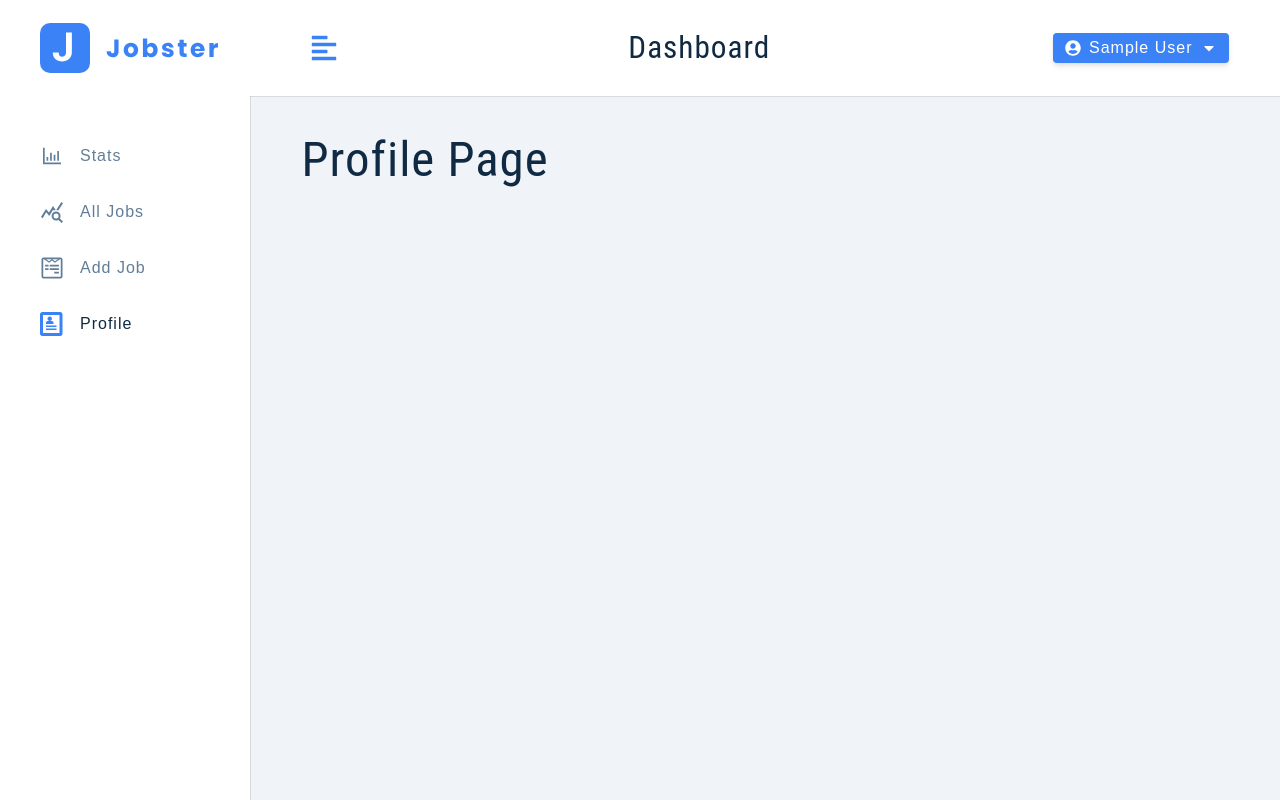
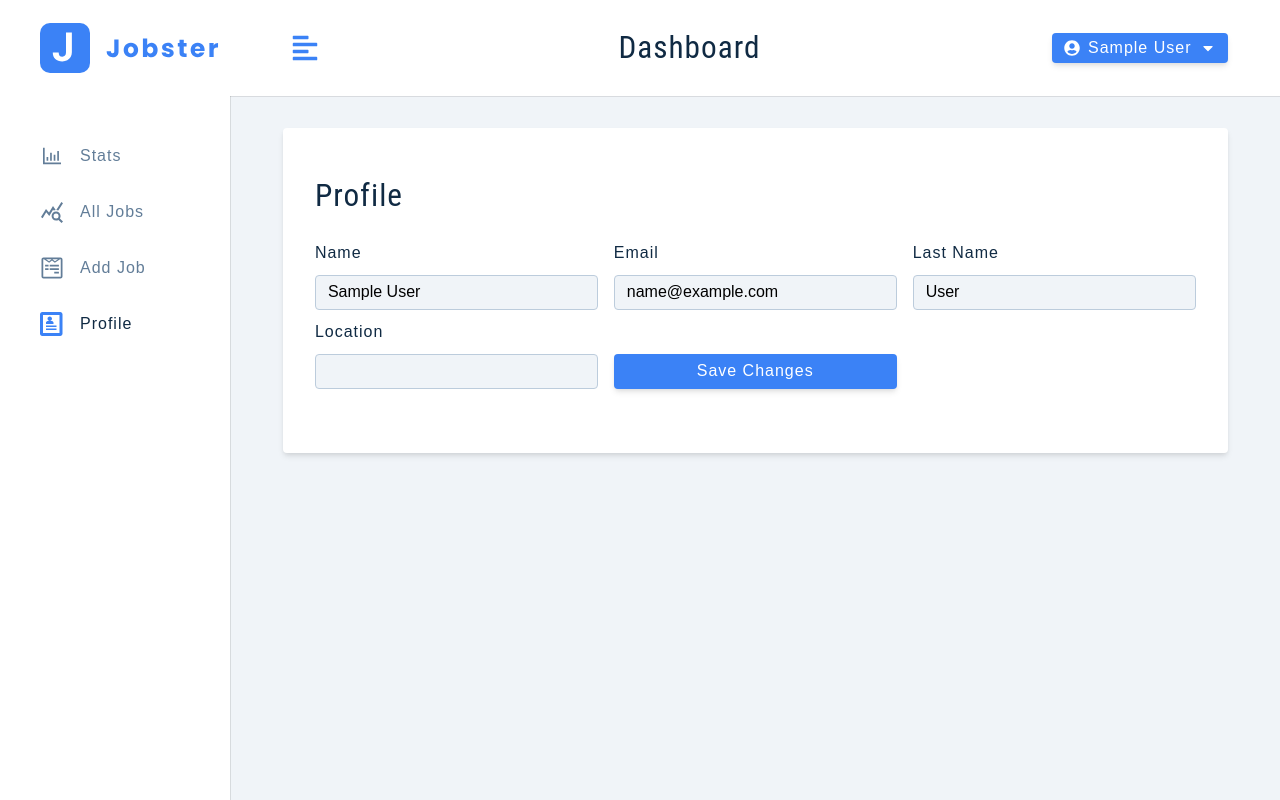
Before and after one commit to codexive-zech/jobster, a React (Create React App) app: page /profile in a window 1280 px wide. Built offline with nearby package versions, Linux system fonts and the light colour scheme; sample sign-in values are in the browser's storage.

Commit message:
Implemented Profile page setup and HTTP Patch request to updated user details based on the token

```diff
--- a/src/assets/wrappers/BigSidebar.js
+++ b/src/assets/wrappers/BigSidebar.js
@@ -1,4 +1,4 @@
-import styled from 'styled-components'
+import styled from "styled-components";
 
 const Wrapper = styled.aside`
   display: none;
@@ -9,16 +9,17 @@
       background: var(--white);
       min-height: 100vh;
       height: 100%;
-      width: 250px;
+      width: 18vw;
       margin-left: -250px;
       transition: var(--transition);
+    }
+
+    .show-sidebar {
+      margin-left: 0;
     }
     .content {
       position: sticky;
       top: 0;
-    }
-    .show-sidebar {
-      margin-left: 0;
     }
     header {
       height: 6rem;
@@ -28,8 +29,7 @@
     }
     .nav-links {
       padding-top: 2rem;
-      display: flex;
-      flex-direction: column;
+      display: grid;
     }
     .nav-link {
       display: flex;
@@ -62,5 +62,5 @@
       color: var(--primary-500);
     }
   }
-`
-export default Wrapper
+`;
+export default Wrapper;
--- a/src/assets/wrappers/SmallSidebar.js
+++ b/src/assets/wrappers/SmallSidebar.js
@@ -1,4 +1,4 @@
-import styled from 'styled-components'
+import styled from "styled-components";
 
 const Wrapper = styled.aside`
   @media (min-width: 992px) {
@@ -33,7 +33,7 @@
   .close-btn {
     position: absolute;
     top: 10px;
-    left: 10px;
+    right: 10px;
     background: transparent;
     border-color: transparent;
     font-size: 2rem;
@@ -42,8 +42,7 @@
   }
   .nav-links {
     padding-top: 2rem;
-    display: flex;
-    flex-direction: column;
+    display: grid;
   }
   .nav-link {
     display: flex;
@@ -72,5 +71,5 @@
   .active .icon {
     color: var(--primary-500);
   }
-`
-export default Wrapper
+`;
+export default Wrapper;
--- a/src/components/FormRow.js
+++ b/src/components/FormRow.js
@@ -4,7 +4,7 @@
   return (
     <div className="form-row">
       <label htmlFor={name} className="form-label">
-        {name}
+        {labelText || name}
       </label>
       <input
         type={type}
--- a/src/components/NavLinks.js
+++ b/src/components/NavLinks.js
@@ -16,7 +16,8 @@
               return isActive ? "nav-link active" : "nav-link";
             }}
           >
-            <span className="icon">{icon}</span> {text}
+            <span className="icon">{icon}</span>
+            {text}
           </NavLink>
         );
       })}
--- a/src/features/user/userSlice.js
+++ b/src/features/user/userSlice.js
@@ -30,6 +30,22 @@
   async (user, thunkAPI) => {
     try {
       const resp = await customFetch.post("/auth/login", user);
+      return resp.data;
+    } catch (error) {
+      return thunkAPI.rejectWithValue(error.response.data.msg);
+    }
+  }
+);
+
+export const updateUserDetails = createAsyncThunk(
+  "user/updateUserDetails",
+  async (user, thunkAPI) => {
+    try {
+      const resp = await customFetch.patch("/auth/updateUser", user, {
+        headers: {
+          authorization: `Bearer ${thunkAPI.getState().user.user.token}`,
+        },
+      });
       return resp.data;
     } catch (error) {
       return thunkAPI.rejectWithValue(error.response.data.msg);
@@ -81,6 +97,21 @@
       state.isLoading = false;
       toast.error(payload);
     },
+    // update user
+    [updateUserDetails.pending]: (state) => {
+      state.isLoading = true;
+    },
+    [updateUserDetails.fulfilled]: (state, { payload }) => {
+      const { user } = payload;
+      state.isLoading = false;
+      state.user = user;
+      toast.success("User Updated Successfully");
+      setUserToLocalStorage();
+    },
+    [updateUserDetails.rejected]: (state, { payload }) => {
+      state.isLoading = false;
+      toast.error(payload);
+    },
   },
 });
 
--- a/src/pages/dashboard/Profile.jsx
+++ b/src/pages/dashboard/Profile.jsx
@@ -1,7 +1,72 @@
-import React from "react";
+import React, { useState } from "react";
+import { FormRow } from "../../components";
+import { useDispatch, useSelector } from "react-redux";
+import Wrapper from "../../assets/wrappers/DashboardFormPage";
+import { toast } from "react-toastify";
+import { updateUserDetails } from "../../features/user/userSlice";
 
 const Profile = () => {
-  return <h1>Profile Page</h1>;
+  const { isLoading, user } = useSelector((store) => store.user);
+  const dispatch = useDispatch();
+  const [userData, setUserData] = useState({
+    name: user?.name || "",
+    email: user?.email || "",
+    lastName: user?.lastName || "",
+    location: user?.location || "",
+  });
+
+  const handleUserDetails = (e) => {
+    const key = e.target.name;
+    const value = e.target.value;
+    setUserData({ ...userData, [key]: value });
+  };
+
+  const submitUpdatedDetails = (e) => {
+    e.preventDefault();
+    const { name, email, lastName, location } = userData;
+    if (!name || !email || !lastName || !location) {
+      toast.error("Please Provide Complete User Details");
+      return;
+    }
+    dispatch(updateUserDetails({ name, email, lastName, location }));
+  };
+  return (
+    <Wrapper>
+      <form className="form" onSubmit={submitUpdatedDetails}>
+        <h3>Profile</h3>
+        <div className="form-center">
+          <FormRow
+            name="name"
+            type="text"
+            value={userData.name}
+            handleChange={handleUserDetails}
+          />
+          <FormRow
+            name="email"
+            type="email"
+            value={userData.email}
+            handleChange={handleUserDetails}
+          />
+          <FormRow
+            name="lastName"
+            type="name"
+            labelText="Last Name"
+            value={userData.lastName}
+            handleChange={handleUserDetails}
+          />
+          <FormRow
+            name="location"
+            type="text"
+            value={userData.location}
+            handleChange={handleUserDetails}
+          />
+          <button className="btn btn-block" disabled={isLoading}>
+            {isLoading ? "Please Wait..." : "Save Changes"}
+          </button>
+        </div>
+      </form>
+    </Wrapper>
+  );
 };
 
 export default Profile;
```
